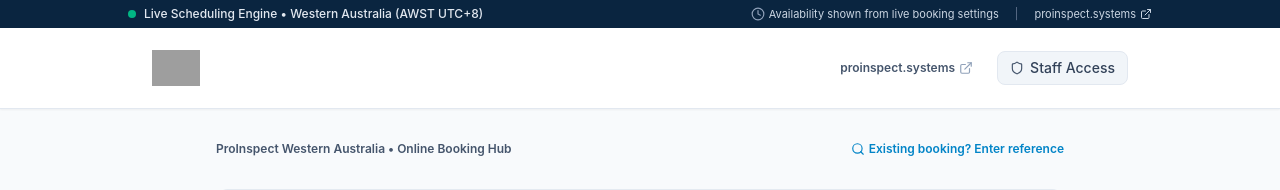
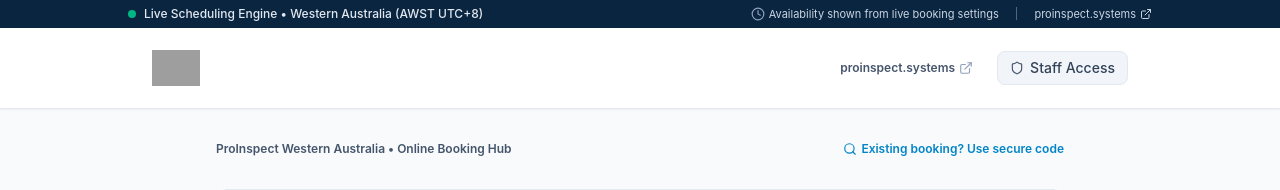
Before and after one commit to info-rbp/ProInspect-Booking-Portal-Application, a React (Vite) app: page / in a window 1280 px wide. Shown: the top 190 px of the page. Built offline with nearby package versions, Linux system fonts and the light colour scheme; no server answers; grey boxes are pictures that could not be loaded.

Commit message:
content: align booking lookup label with secure token flow

```diff
--- a/src/App.tsx
+++ b/src/App.tsx
@@ -265,7 +265,7 @@ export default function App() {
                 className="text-[#0284C7] hover:underline flex items-center gap-1 font-semibold"
               >
                 <Search className="w-3.5 h-3.5" />
-                <span>Existing booking? Enter reference</span>
+                <span>Existing booking? Use secure code</span>
               </button>
             </div>
 
```
